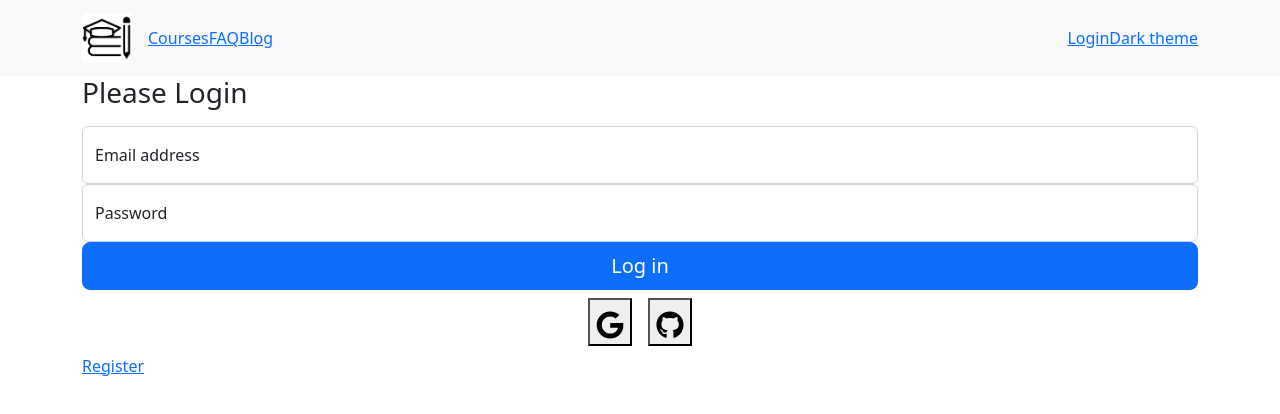
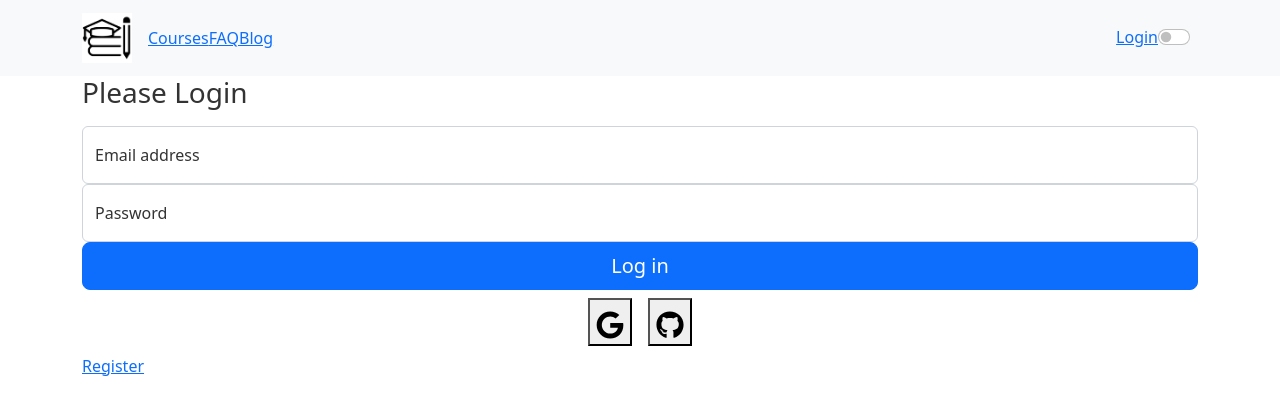
Before and after one commit to Taher027/Learning-platform_clint_side, a React (Create React App) app: page /login in a window 1280 px wide. Shown: the top 414 px of the page. Built offline with nearby package versions, Linux system fonts and the light colour scheme; no server answers.

Commit message:
dark mode

```diff
--- a/src/components/Header.css
+++ b/src/components/Header.css
@@ -2,3 +2,12 @@
     width: 50px;
     height: 50px;
 }
+
+.dark {
+    background-color: #333;
+    color: #fff;
+  }
+  .light {
+    background-color: #fff;
+    color: #333;
+  }
--- a/src/components/Header.js
+++ b/src/components/Header.js
@@ -1,4 +1,4 @@
-import React, { useContext } from 'react';
+import React, { useContext, useEffect, useState } from 'react';
 import Container from 'react-bootstrap/Container';
 import Nav from 'react-bootstrap/Nav';
 import Navbar from 'react-bootstrap/Navbar';
@@ -12,7 +12,17 @@ const Header = () => {
    const logoutHandle = ()=>{
     logOut();
    }
-    console.log(user)
+   const [theme, setTheme] = useState('light');
+  const mode = () => {
+    if (theme === 'light') {
+      setTheme('dark');
+    } else {
+      setTheme('light');
+    }
+  };
+  useEffect(() => {
+    document.body.className = theme;
+  }, [theme]);
     return (
         <Navbar collapseOnSelect expand="lg" bg="light" variant="light" >
             <Container >
@@ -30,9 +40,9 @@ const Header = () => {
                     {
                     user?  <Link className='text-primary' onClick={logoutHandle}>Logout</Link>:<Link to="/login" className='text-primary'>Login</Link>
                     }
-                        <Link eventKey={2} to="/memes" className='text-primary'>
-                          Dark theme
-                        </Link>
+        <div class="form-check form-switch">
+           <input class="form-check-input" type="checkbox" role="switch" id="flexSwitchCheckDefault" onClick={mode}/>
+       </div>
                     </Nav>
                 </Navbar.Collapse>
             </Container>
--- a/src/components/Login.js
+++ b/src/components/Login.js
@@ -1,7 +1,7 @@
 import React, { useContext } from 'react';
 import { Link, useLocation, useNavigate } from 'react-router-dom';
 import { FaGoogle, FaGithub } from "react-icons/fa";
-import { getAuth, onAuthStateChanged, signInWithEmailAndPassword, signOut } from "firebase/auth";
+import { getAuth } from "firebase/auth";
 import app from '../firebase/firebase.config'
 import { useState } from 'react';
 import { AuthContext } from '../context/AuthProvider';
@@ -9,7 +9,7 @@ import { AuthContext } from '../context/AuthProvider';
 const Login = () => {
     const auth = getAuth(app);
 
-    const {providerLogin, providerLogin2, logOut,user,setUser} = useContext(AuthContext)
+    const {providerLogin, providerLogin2, user, signIn} = useContext(AuthContext)
 
     console.log(user)
 
@@ -20,11 +20,9 @@ const Login = () => {
 
     const handleForm = (event) => {
         event.preventDefault();
-        const form = event.target;
-        const email = form.email.value;
-        const password = form.password.value;
-
-        signInWithEmailAndPassword(auth, email, password)
+        const email = event.target.email.value;
+        const password = event.target.password.value;
+            signIn(email,password)
             .then((userCredential) => {
                 // Signed in
                 navigate(from, {replace: true});
--- a/src/components/Private.js
+++ b/src/components/Private.js
@@ -3,12 +3,14 @@ import { useLoaderData } from 'react-router-dom';
 
 const Private = () => {
     const loaderData = useLoaderData();
-    const { title } = loaderData;
+    const { title , description } = loaderData;
     return (
         <div>
             <h1 className="text-center text-info">
         Congratulation!Yout get access {title}
       </h1>
+      <p>{description}</p>
+
         </div>
     );
 };
```
